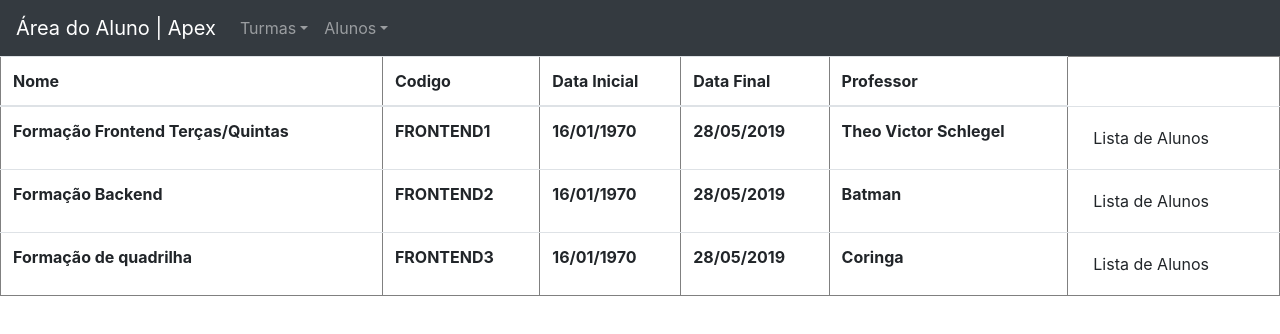
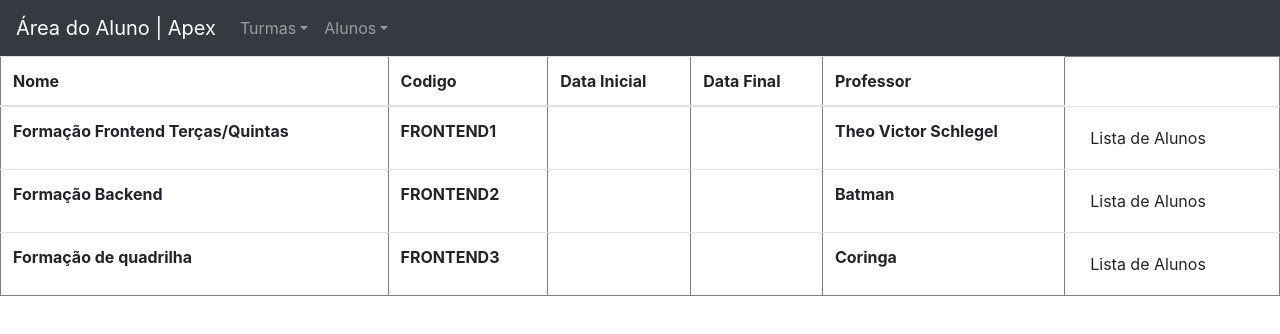
Before and after one commit to ApexTechLab/areadoaluno-frontend, a React (Create React App) app: page /class in a window 1280 px wide. Shown: the top 334 px of the page. Built offline with nearby package versions, Linux system fonts and the light colour scheme.

Commit message:
Buscar da API a lista de Turmas

```diff
--- a/src/components/ClassTable/ClassTable.js
+++ b/src/components/ClassTable/ClassTable.js
@@ -3,64 +3,7 @@ import { Modal, Button } from 'react-bootstrap';
 import StudentsTable from '../StudentsTable/StudentsTable';
 import { Container } from 'react-bootstrap';
 
-const calssObj = [{
-    id: 1,
-    name: 'Formação Frontend Terças/Quintas',
-    code: 'FRONTEND1',
-    startDate: '1326028144',
-    endDate: '1559088058',
-    teacherName: 'Theo Victor Schlegel',
-    students: []
-},
-{
-    id: 2,
-    name: 'Formação Backend',
-    code: 'FRONTEND2',
-    startDate: '1326028144',
-    endDate: '1559088058',
-    teacherName: 'Batman',
-    students: [
-    {
-        id: 2,
-        name: 'Roni',
-        cpf: '09878890283',
-        birthDate: '1559088058',
-        phone: '47999087621',
-        email: 'joao_hotequil@gmail.com',
-        classes: [2]
-    },
-    {
-        id: 3,
-        name: 'Amorim',
-        cpf: '09878890283',
-        birthDate: '1559088058',
-        phone: '47999087621',
-        email: 'joao_hotequil@gmail.com',
-        classes: [3,2]
-    }
-    ]
-},
-{
-    id: 3,
-    name: 'Formação de quadrilha',
-    code: 'FRONTEND3',
-    startDate: '1326028144',
-    endDate: '1559088058',
-    teacherName: 'Coringa',
-    students: [{
-        id: 3,
-        name: 'Amorim',
-        cpf: '09878890283',
-        birthDate: '1559088058',
-        phone: '47999087621',
-        email: 'joao_hotequil@gmail.com',
-        classes: [3]
-    }]
-}
-]
-
 class ClassTable extends Component {
-
     constructor(props, context) {
         super(props, context);
 
@@ -83,32 +26,29 @@ class ClassTable extends Component {
                     studentSelected: clazz -1 });
     }
 
-
-
     render() {
-        const tableRows = calssObj.map(clazz => {
-            const new_starDate =   new Intl.DateTimeFormat('en-GB', {
+        const tableRows = this.props.classes.map(clazz => {
+            const new_starDate = new Intl.DateTimeFormat('en-GB', {
                 year: 'numeric',
                 month: '2-digit',
                 day: '2-digit'
             }).format(clazz.startDate);
 
-            const new_endDate =   new Intl.DateTimeFormat('en-GB', {
+            const new_endDate = new Intl.DateTimeFormat('en-GB', {
                 year: 'numeric',
                 month: '2-digit',
                 day: '2-digit'
-            }).format(clazz.endtDate);
-
+            }).format(clazz.endDate);
 
             return (
                 <tr key={clazz.id}>
                     <th>{clazz.name}</th>
                     <th>{clazz.code}</th>
-                    <th>{new_starDate}</th>
-                    <th>{new_endDate}</th>
+                    <th>{clazz.new_starDate}</th>
+                    <th>{clazz.new_endDate}</th>
                     <th>{clazz.teacherName}</th>
                     <th>
-                    <button type="button" className="btn" onClick={this.handleShow.bind(this, clazz.id)} >Lista de Alunos </button>
+                        <button type="button" className="btn" onClick={this.handleShow.bind(this, clazz.id)} >Lista de Alunos </button>
                     </th>
                 </tr>
             )
@@ -116,7 +56,7 @@ class ClassTable extends Component {
 
         return (
             <div>
-                <table className="table " border='1'>
+                <table className="table" border='1'>
                     <thead>
                         <tr>
                             <th scope="col">Nome</th>
@@ -135,7 +75,7 @@ class ClassTable extends Component {
             <Modal.Title>Lista de Alunos</Modal.Title>
           </Modal.Header>
           <Modal.Body>
-              <StudentsTable students={calssObj[this.state.studentSelected].students} />
+              <StudentsTable students={this.props.classes[this.state.studentSelected].students} />
               <Button type="submit">Apagar</Button>
             </Modal.Body>
         </Modal>
--- a/src/routes.js
+++ b/src/routes.js
@@ -3,6 +3,7 @@ import { BrowserRouter, Switch, Route } from 'react-router-dom';
 
 import App from './components/App/App';
 import CreateStudent from './views/CreateStudent/CreateStudent';
+import ClassList from './views/ClassList/ClassList';
 import NavbarApex from "./views/NavbarApex/NavbarApex";
 import NotFound from "./views/NotFound/NotFound";
 import ClassTable from './components/ClassTable/ClassTable'
@@ -15,7 +16,7 @@ const Routes = () => (
       <NavbarApex />
       <Switch>
         <Route path="/" exact={true} component={App} />
-        <Route path="/class" exact={true} component={ClassTable} />
+        <Route path="/class" exact={true} component={ClassList} />
         <Route path="/student" exact={true} component={App} />
         <Route path="/student/create" component={CreateStudent} />
         <Route path="/class/create" component={CreateClass} />
--- /dev/null
+++ b/src/views/ClassList/ClassList.js
@@ -0,0 +1,77 @@
+import React, { Component } from 'react';
+import { Container } from 'react-bootstrap';
+
+import ClassTable from '../../components/ClassTable/ClassTable';
+import api from '../../services/api';
+
+const calssObj = [{
+    id: 1,
+    name: 'Formação Frontend Terças/Quintas',
+    code: 'FRONTEND1',
+    startDate: '1326028144',
+    endDate: '1559088058',
+    teacherName: 'Theo Victor Schlegel',
+    students: []
+},
+{
+    id: 2,
+    name: 'Formação Backend',
+    code: 'FRONTEND2',
+    startDate: '1326028144',
+    endDate: '1559088058',
+    teacherName: 'Batman',
+    students: [
+    {
+        id: 2,
+        name: 'Roni',
+        cpf: '09878890283',
+        birthDate: '1559088058',
+        phone: '47999087621',
+        email: 'joao_hotequil@gmail.com',
+        classes: [2]
+    },
+    {
+        id: 3,
+        name: 'Amorim',
+        cpf: '09878890283',
+        birthDate: '1559088058',
+        phone: '47999087621',
+        email: 'joao_hotequil@gmail.com',
+        classes: [3,2]
+    }
+    ]
+},
+{
+    id: 3,
+    name: 'Formação de quadrilha',
+    code: 'FRONTEND3',
+    startDate: '1326028144',
+    endDate: '1559088058',
+    teacherName: 'Coringa',
+    students: [{
+        id: 3,
+        name: 'Amorim',
+        cpf: '09878890283',
+        birthDate: '1559088058',
+        phone: '47999087621',
+        email: 'joao_hotequil@gmail.com',
+        classes: [3]
+    }]
+}
+]
+
+class ClassList extends Component {
+
+    constructor(props) {
+        super(props);
+    }
+
+    render() {
+        return (
+            <ClassTable classes={calssObj}/>
+        )
+    }
+
+}
+
+export default ClassList;
```
